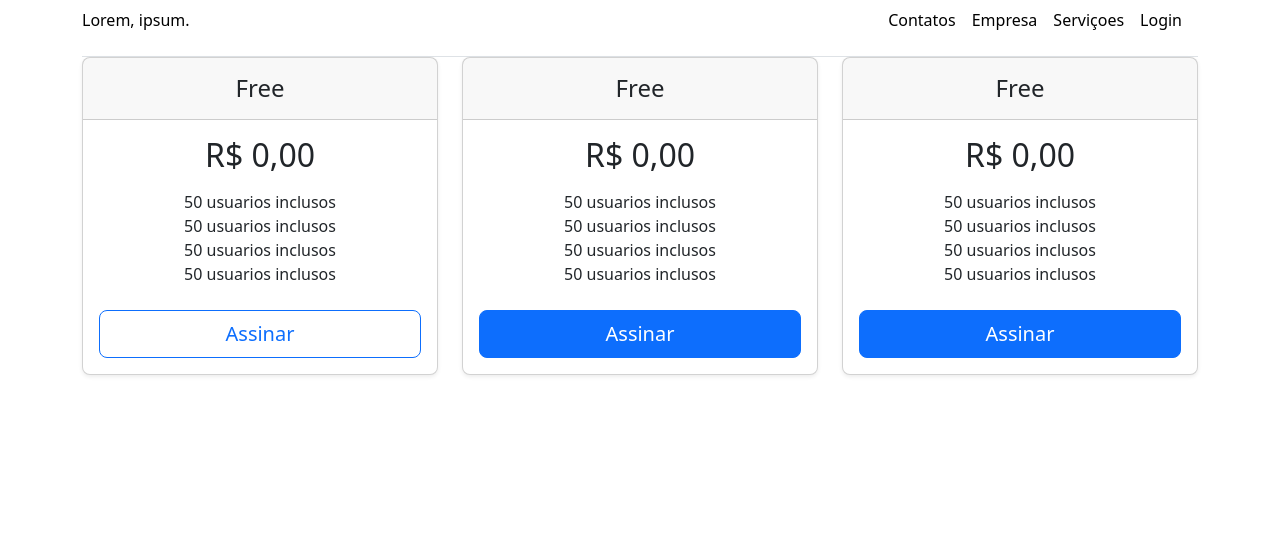
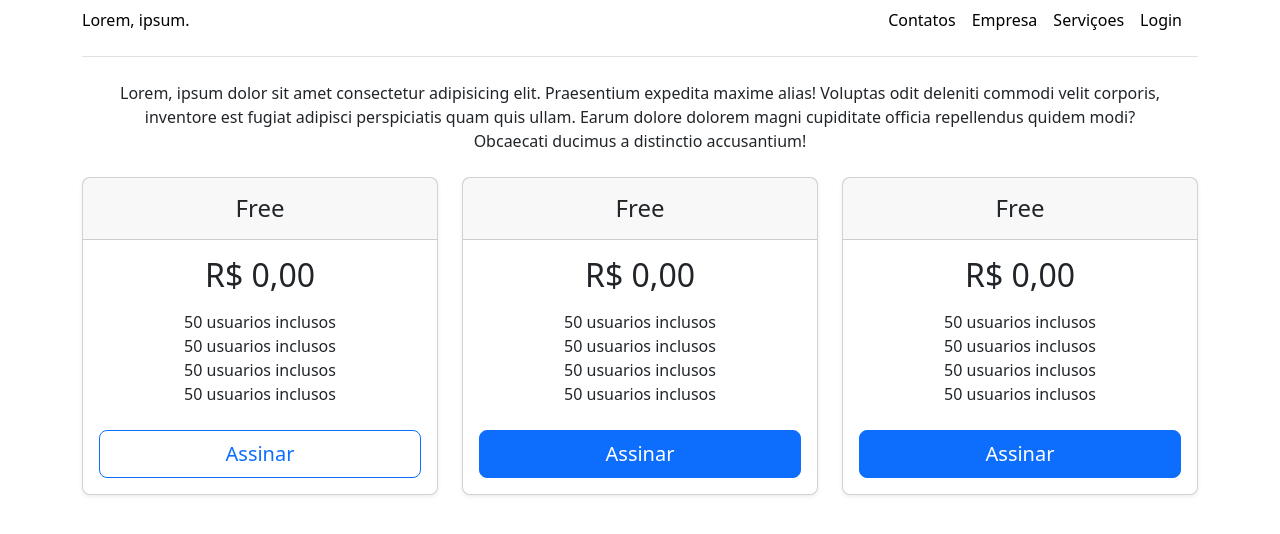
Before and after one commit to celsobastos/FE192326052023, a plain HTML site: page pages/bootstrap.html in a window 1280 px wide. Drawn offline with nearby package versions, Linux system fonts and the light colour scheme.

Commit message:
bootstrap

```diff
--- a/pages/bootstrap.html
+++ b/pages/bootstrap.html
@@ -19,6 +19,9 @@
                     <a href="#" class="me-3 py-2 link-body-emphasis text-decoration-none">Serviçoes</a>
                     <a href="#" class="me-3 py-2 link-body-emphasis text-decoration-none">Login</a>
                 </nav>
+            </div>
+            <div class="text-center py-4 p-4">
+                Lorem, ipsum dolor sit amet consectetur adipisicing elit. Praesentium expedita maxime alias! Voluptas odit deleniti commodi velit corporis, inventore est fugiat adipisci perspiciatis quam quis ullam. Earum dolore dolorem magni cupiditate officia repellendus quidem modi? Obcaecati ducimus a distinctio accusantium!
             </div>
         </header>
         <main>
```
